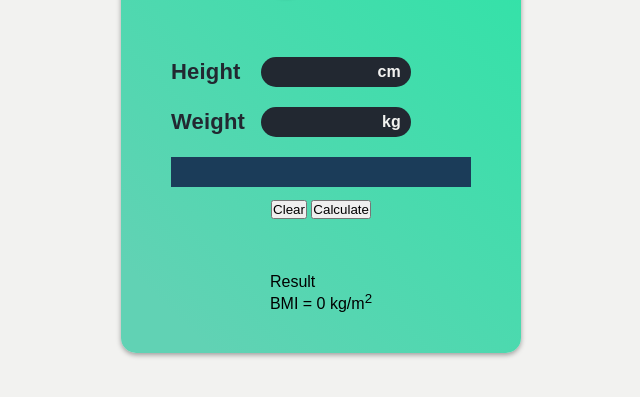
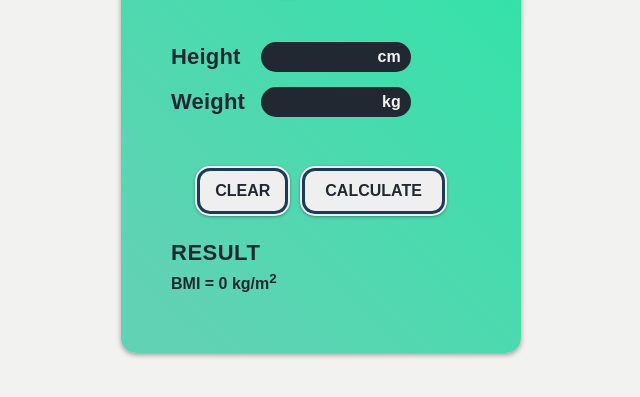
Before and after one commit to MarciX1/BMI-Calculator, a plain HTML site: page index.html in a window 1280 px wide. Shown: the part 297-694 px from the top of the page, without its empty margins (319-959 px from the left). Drawn offline with Linux system fonts and the light colour scheme.

Commit message:
UI changes etc

```diff
--- a/script.js
+++ b/script.js
@@ -32,6 +32,8 @@ clearBtn.addEventListener("click", () => {
     inputBox.forEach((inputValue) => {
         inputValue.value = "";
     });
+    bmiResult.textContent = "0";
+    bmiTextResult.textContent = "";
 });
 
 metric.addEventListener("click", () => {
@@ -70,7 +72,7 @@ calculateBtn.addEventListener("click", () => {
 function calculateInput() {
     if (metric.classList.contains("active")) {
         if ((heightCm.value === "") || (weightKg.value === "")) {
-            error1.innerHTML = `<button class="errorButton"><i class="fa-solid fa-xmark"></i></button> Please fill out the empty field(s)`;
+            error1.innerHTML = `<button class="errorButton"><i class="fa-regular fa-circle-xmark"></i></button><p class="errorText">Please fill out the empty field(s)</p>`;
         } else if (!((heightCm.value === "") && (weightKg.value === ""))) {
             error1.innerHTML = "";
             const bmi = weightKg.value / ((heightCm.value/100) ** 2);
@@ -79,7 +81,7 @@ function calculateInput() {
         }
     } else if (imperial.classList.contains("active")) {
         if ((heightInch.value === "") || (weightPounds.value === "")) {
-            error2.innerHTML = `<button class="errorButton"><i class="fa-solid fa-xmark"></i></button> Please fill out the empty field(s)`;
+            error2.innerHTML = `<button class="errorButton"><i class="fa-regular fa-circle-xmark"></i></button><p class="errorText">Please fill out the empty field(s)</p>`;
         } else if (!((heightInch.value === "") && (weightPounds.value === ""))) {
             error2.innerHTML = "";
             const bmi = (weightPounds.value / (heightInch.value ** 2)) * 703;
@@ -107,13 +109,13 @@ function bmiTextCalculation(bmi) {
 
 // Delete error message
 error1.addEventListener("click", (event) => {
-    if (event.target.classList.contains("errorButton")) {
+    if (event.target.classList.contains("errorButton") || event.target.classList.contains("fa-circle-xmark")) {
         error1.innerHTML = "";
     }
 });
 
 error2.addEventListener("click", (event) => {
-    if (event.target.classList.contains("errorButton")) {
+    if (event.target.classList.contains("errorButton") || event.target.classList.contains("fa-circle-xmark")) {
         error2.innerHTML = "";
     }
 });
--- a/style.css
+++ b/style.css
@@ -124,7 +124,7 @@ body {
     justify-content: center;
     align-items: flex-start;
     position: relative;
-    gap: 20px;
+    gap: 15px;
     padding: 10px 0;
     display: none;
     transition: display 0.3s ease;
@@ -178,18 +178,84 @@ input:focus {
 
 #error {
     position: absolute;
-    bottom: -40px;
-    font-size: 18px;
+    bottom: -30px;
+    font-size: 16px;
     display: flex;
     align-items: center;
-    gap: 10px;
+    gap: 2px;
     font-weight: 600;
     width: 100%;
     height: 30px;
-    background: var(--blue);
+    color: #ee2b47;
+    left: -5px;
+}
+
+.errorButton {
+    width: 30px;
+    height: 30px;
+    outline: none;
+    font-size: 20px;
+    background: transparent;
+    color: #ee2b47;
+    border: none;
+    cursor: pointer;
+}
+
+.buttons {
+    display: flex;
+    gap: 10px;
+    margin-bottom: -15px;
+}
+
+.clearBtn, .calculateBtn {
+    height: 50px;
+    outline: 3px solid var(--blue);
+    outline-offset: -5px;
+    border: none;
+    cursor: pointer;
+    font-size: 16px;
+    font-weight: 600;
+    text-transform: uppercase;
+    border-radius: 15px;
+    color: var(--txt-color);
+    width: auto;
+    box-shadow: 0 1px 3px rgba(0,0,0,0.35);
+    transition: 0.3s ease;
+}
+
+.clearBtn:hover, .calculateBtn:hover {
+    outline-offset: 2px;
+}
+
+.clearBtn {
+    padding: 0 20px;
+}
+
+.calculateBtn {
+    padding: 0 25px;
+}
+
+.result-con {
+    width: 300px;
+    position: relative;
+    margin-bottom: 20px;
+}
+
+.result-title {
+    font-size: 22px;
+    font-weight: 700;
+    color: var(--txt-color);
+    letter-spacing: .5px;
+    text-transform: uppercase;
+    margin-bottom: 5px;
+}
+
+.bmi, .bmi-text-result {
+    font-weight: 550;
     color: var(--txt-color);
 }
 
-.errorButton {
 
+.bmi-text-result {
+    position: absolute;
 }
```
